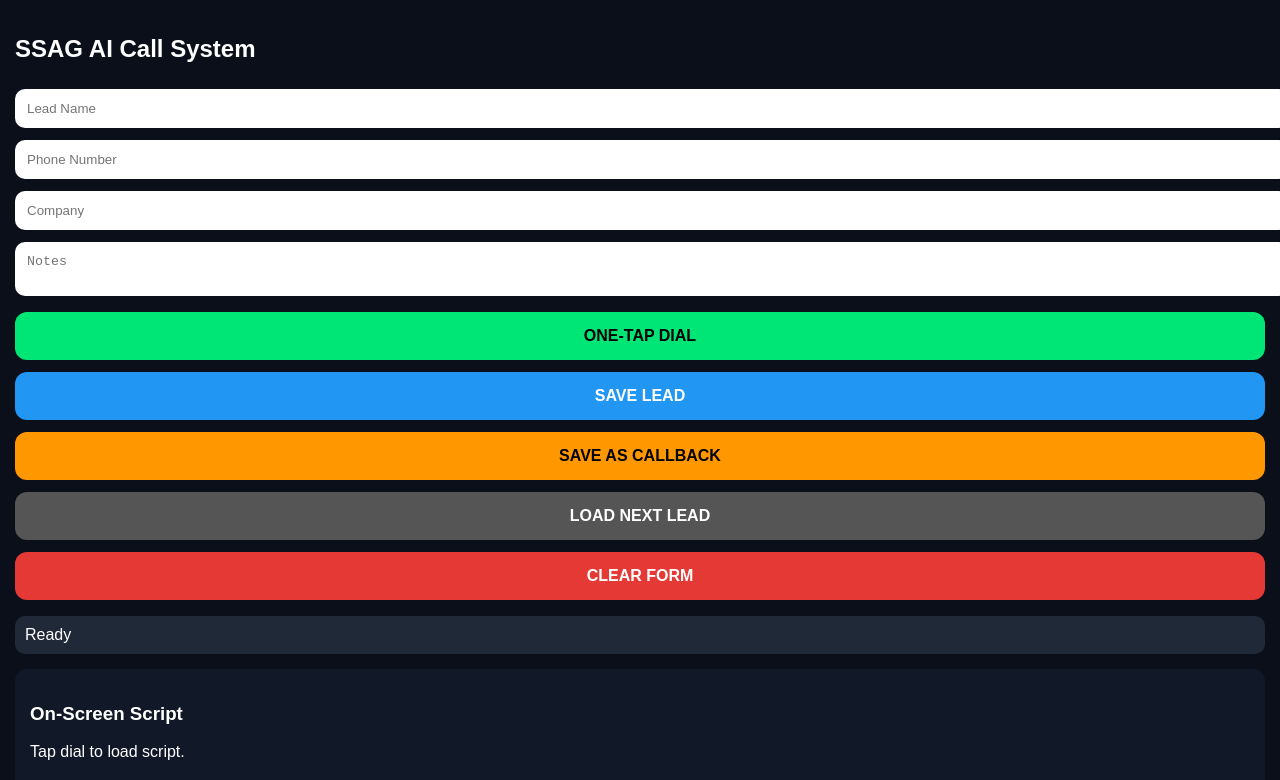
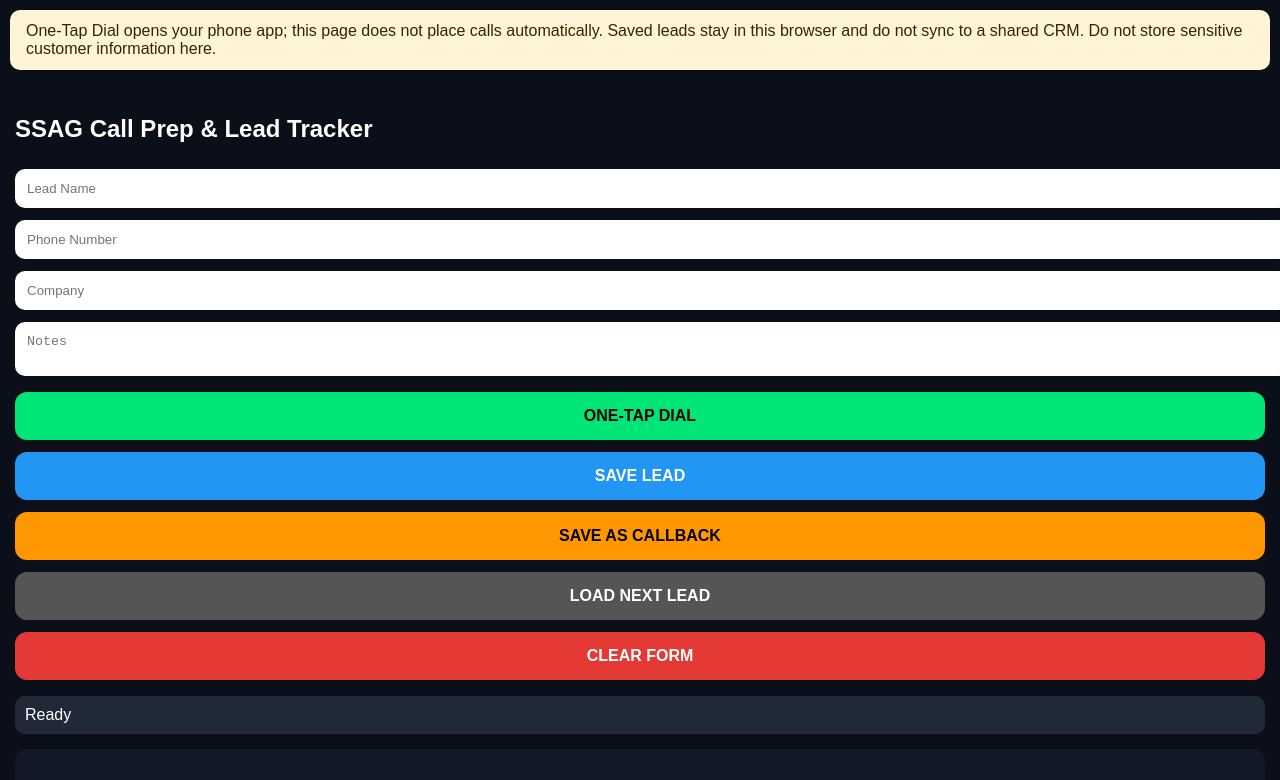
Before and after one commit to cezarmorris2021/ssag-call-system, a plain HTML site: page index.html in a window 1280 px wide. Shown: the top 780 px of the page. Drawn offline with Linux system fonts and the light colour scheme.

Commit message:
fix: describe manual dialing and local lead storage

```diff
--- a/index.html
+++ b/index.html
@@ -53,7 +53,8 @@ button {
 }
 
 </style></head><body>
-<div class="container"><h2>SSAG AI Call System</h2><input id="name" placeholder="Lead Name">
+<div role="note" style="padding:12px 16px;margin:10px;background:#fff4d6;color:#332600;border-radius:10px">One-Tap Dial opens your phone app; this page does not place calls automatically. Saved leads stay in this browser and do not sync to a shared CRM. Do not store sensitive customer information here.</div>
+<div class="container"><h2>SSAG Call Prep &amp; Lead Tracker</h2><input id="name" placeholder="Lead Name">
 <input id="phone" placeholder="Phone Number">
 <input id="company" placeholder="Company">
 <textarea id="notes" placeholder="Notes"></textarea><button class="green" onclick="dial()">ONE-TAP DIAL</button> <button class="blue" onclick="saveLead('Interested')">SAVE LEAD</button> <button class="orange" onclick="saveLead('Callback')">SAVE AS CALLBACK</button> <button class="gray" onclick="loadNext()">LOAD NEXT LEAD</button> <button class="red" onclick="clearForm()">CLEAR FORM</button>
```
